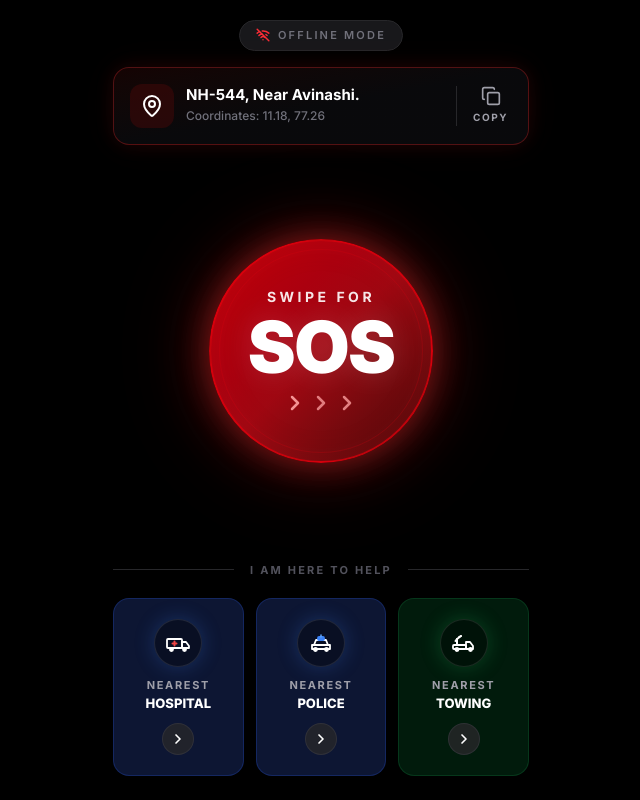
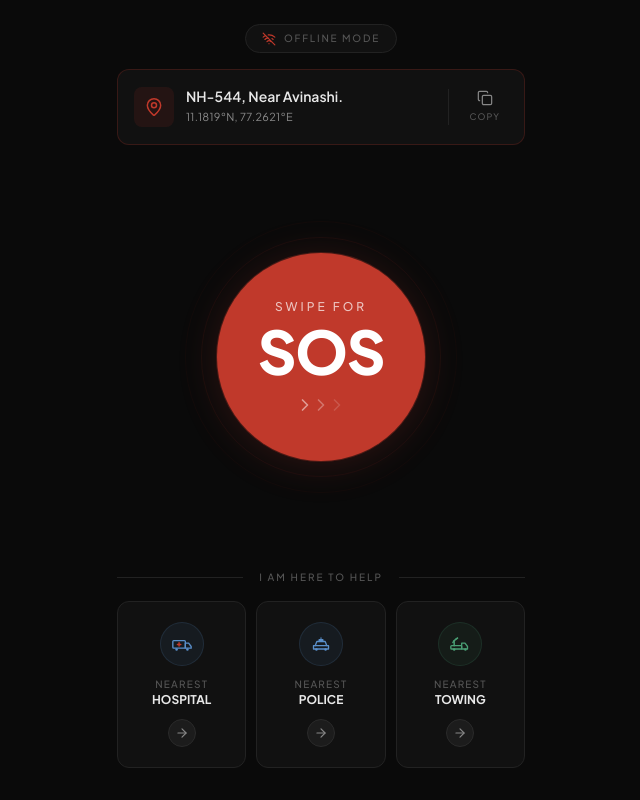
Before and after one commit to kiruthik2006/roadsos, a React (Vite) app: page / in a window 1280 px wide. Shown: the whole page, without its empty margins (319-959 px from the left). Built offline with nearby package versions, Linux system fonts and the light colour scheme.

Commit message:
refine: strip neon glows, swap to muted palette and Plus Jakarta Sans

```diff
--- a/index.html
+++ b/index.html
@@ -9,7 +9,7 @@
     <title>RoadSoS — Emergency Assistance</title>
     <link rel="preconnect" href="https://fonts.googleapis.com" />
     <link rel="preconnect" href="https://fonts.gstatic.com" crossorigin />
-    <link href="https://fonts.googleapis.com/css2?family=Inter:wght@400;500;600;700;800;900&display=swap" rel="stylesheet" />
+    <link href="https://fonts.googleapis.com/css2?family=Plus+Jakarta+Sans:wght@400;500;600;700;800&display=swap" rel="stylesheet" />
   </head>
   <body>
     <div id="root"></div>
--- a/src/App.jsx
+++ b/src/App.jsx
@@ -5,18 +5,17 @@ import {
   Copy,
   Check,
   ChevronRight,
+  ArrowRight,
 } from 'lucide-react';
 
-/* ───────────────────────────── helpers ───────────────────────────── */
+/* ───────────────────────────── Offline Badge ─────────────────────── */
 
 function OfflineBadge() {
   return (
-    <div className="flex justify-center pt-1">
-      <div
-        className="inline-flex items-center gap-2 rounded-full border border-zinc-800 bg-zinc-900 px-4 py-1.5"
-      >
-        <WifiOff className="h-3.5 w-3.5 text-red-500" strokeWidth={2.5} />
-        <span className="text-[11px] font-semibold tracking-[0.2em] text-zinc-500 uppercase">
+    <div className="flex justify-center">
+      <div className="inline-flex items-center gap-2 rounded-full border border-[var(--color-border-subtle)] bg-[var(--color-surface)] px-4 py-1.5">
+        <WifiOff className="h-3.5 w-3.5 text-[var(--color-danger)]" strokeWidth={2} />
+        <span className="text-[10px] font-medium tracking-[0.18em] text-[var(--color-text-tertiary)] uppercase">
           Offline Mode
         </span>
       </div>
@@ -24,7 +23,7 @@ function OfflineBadge() {
   );
 }
 
-/* ─────────────────────────── location card ───────────────────────── */
+/* ─────────────────────────── Location Card ───────────────────────── */
 
 function LocationCard() {
   const [copied, setCopied] = useState(false);
@@ -33,47 +32,43 @@ function LocationCard() {
     const text = 'NH-544, Near Avinashi.\n11.18, 77.26';
     navigator.clipboard?.writeText(text).catch(() => {});
     setCopied(true);
-    setTimeout(() => setCopied(false), 1800);
+    setTimeout(() => setCopied(false), 2000);
   }, []);
 
   return (
-    <div
-      className="w-full rounded-2xl border border-red-900/60 bg-gradient-to-br from-red-950/30 via-zinc-950 to-zinc-950 p-4"
-      style={{ animation: 'location-glow 4s ease-in-out infinite' }}
-    >
+    <div className="w-full rounded-xl border border-[var(--color-danger-muted)]/30 bg-[var(--color-surface)] p-4">
       <div className="flex items-center gap-3">
         {/* Map icon */}
-        <div className="flex-shrink-0 flex items-center justify-center h-11 w-11 rounded-xl bg-red-950/50">
-          <MapPin className="h-6 w-6 text-white" strokeWidth={2} />
+        <div className="flex-shrink-0 flex items-center justify-center h-10 w-10 rounded-lg bg-[var(--color-danger-muted)]/15">
+          <MapPin className="h-5 w-5 text-[var(--color-danger)]" strokeWidth={1.8} />
         </div>
 
         {/* Text */}
         <div className="flex-1 min-w-0">
-          <p className="text-[15px] font-bold text-white leading-tight truncate">
+          <p className="text-[14px] font-semibold text-[var(--color-text-primary)] leading-tight truncate">
             NH-544, Near Avinashi.
           </p>
-          <p className="text-[12px] text-zinc-500 mt-0.5 font-medium">
-            Coordinates: 11.18, 77.26
+          <p className="text-[11px] text-[var(--color-text-secondary)] mt-1 font-normal tracking-wide">
+            11.1819°N, 77.2621°E
           </p>
         </div>
 
         {/* Divider */}
-        <div className="w-px h-10 bg-zinc-800 flex-shrink-0" />
+        <div className="w-px h-9 bg-[var(--color-border-subtle)] flex-shrink-0" />
 
         {/* Copy */}
         <button
           onClick={handleCopy}
-          className="flex flex-col items-center gap-1 flex-shrink-0 px-1 cursor-pointer bg-transparent border-none"
-          style={copied ? { animation: 'copy-flash 0.4s ease-out' } : undefined}
+          className="flex flex-col items-center gap-1 flex-shrink-0 px-2 py-1 cursor-pointer bg-transparent border-none rounded-lg transition-colors duration-150 hover:bg-white/[0.03] active:bg-white/[0.06]"
           aria-label="Copy location"
         >
           {copied ? (
-            <Check className="h-5 w-5 text-green-400" strokeWidth={2} />
+            <Check className="h-4 w-4 text-[var(--color-accent-green)]" strokeWidth={2} />
           ) : (
-            <Copy className="h-5 w-5 text-zinc-400" strokeWidth={2} />
+            <Copy className="h-4 w-4 text-[var(--color-text-secondary)]" strokeWidth={1.8} />
           )}
-          <span className="text-[10px] font-bold tracking-[0.15em] text-zinc-400 uppercase">
-            {copied ? 'Done' : 'Copy'}
+          <span className="text-[9px] font-medium tracking-[0.12em] text-[var(--color-text-tertiary)] uppercase">
+            {copied ? 'Copied' : 'Copy'}
           </span>
         </button>
       </div>
@@ -81,204 +76,185 @@ function LocationCard() {
   );
 }
 
-/* ──────────────────────────── SOS button ─────────────────────────── */
+/* ──────────────────────────── SOS Button ─────────────────────────── */
 
 function SosButton() {
   return (
     <div className="flex-1 flex items-center justify-center">
+      <div className="relative">
+        {/* Outer subtle ring */}
+        <div
+          className="absolute -inset-4 rounded-full border border-[var(--color-danger)]/8"
+        />
+        <div
+          className="absolute -inset-8 rounded-full border border-[var(--color-danger)]/4"
+        />
+
         <button
-        className="relative h-56 w-56 rounded-full border-2 border-red-600/70 cursor-pointer
-          bg-gradient-to-br from-red-700 via-red-800 to-red-950
-          flex flex-col items-center justify-center gap-1
-          transition-transform duration-200 active:scale-95
-          select-none"
+          className="relative h-52 w-52 rounded-full cursor-pointer
+            bg-[var(--color-danger)]
+            flex flex-col items-center justify-center gap-1.5
+            transition-all duration-200 active:scale-[0.97]
+            select-none border-none outline-none"
           style={{
-          animation: 'sos-pulse 3s ease-in-out infinite',
+            boxShadow: '0 4px 40px rgba(192, 57, 43, 0.2), 0 0 0 1px rgba(192, 57, 43, 0.3)',
           }}
           aria-label="Swipe for SOS"
         >
-        {/* Inner ring highlight */}
-        <div className="absolute inset-2 rounded-full border border-red-600/20 pointer-events-none" />
-
-        <span className="text-white/90 text-sm font-bold tracking-[0.25em] uppercase">
+          <span className="text-white/70 text-xs font-medium tracking-[0.25em] uppercase">
             Swipe For
           </span>
-        <span className="text-white text-7xl font-black leading-none tracking-tight"
-          style={{ textShadow: '0 0 30px rgba(255,255,255,0.15)' }}>
+          <span className="text-white text-6xl font-extrabold leading-none -tracking-[0.02em]">
             SOS
           </span>
 
-        {/* Chevron arrows */}
-        <div className="flex items-center gap-0.5 mt-1">
-          <ChevronRight className="h-6 w-6 text-red-300" strokeWidth={2.5} style={{ opacity: 0.9 }} />
-          <ChevronRight
-            className="h-6 w-6 text-red-300"
-            strokeWidth={2.5}
-            style={{ opacity: 0.5, animation: 'chevron-shimmer 2s ease-in-out 0.3s infinite' }}
-          />
-          <ChevronRight
-            className="h-6 w-6 text-red-300"
-            strokeWidth={2.5}
-            style={{ opacity: 0.25, animation: 'chevron-shimmer 2s ease-in-out 0.6s infinite' }}
-          />
+          {/* Chevron arrows — static, fading opacity */}
+          <div className="flex items-center -space-x-1 mt-2">
+            <ChevronRight className="h-5 w-5 text-white/50" strokeWidth={2} />
+            <ChevronRight className="h-5 w-5 text-white/30" strokeWidth={2} />
+            <ChevronRight className="h-5 w-5 text-white/15" strokeWidth={2} />
           </div>
         </button>
+      </div>
     </div>
   );
 }
 
-/* ──────────────────────────── divider ────────────────────────────── */
+/* ──────────────────────────── Divider ────────────────────────────── */
 
 function HelpDivider() {
   return (
-    <div className="flex items-center gap-4 py-1">
-      <div className="flex-1 h-px bg-zinc-800" />
-      <span className="text-[11px] font-bold tracking-[0.2em] text-zinc-600 uppercase whitespace-nowrap">
+    <div className="flex items-center gap-4">
+      <div className="flex-1 h-px bg-[var(--color-border-subtle)]" />
+      <span className="text-[10px] font-medium tracking-[0.2em] text-[var(--color-text-tertiary)] uppercase whitespace-nowrap">
         I Am Here To Help
       </span>
-      <div className="flex-1 h-px bg-zinc-800" />
+      <div className="flex-1 h-px bg-[var(--color-border-subtle)]" />
     </div>
   );
 }
 
-/* ───────────────────── bottom action cards ───────────────────────── */
+/* ───────────────────── Bottom Action Cards ───────────────────────── */
 
-function ActionCard({ icon, line1, line2, bgClass, borderClass, glowColor }) {
+function ActionCard({ icon, line1, line2, accentColor }) {
   return (
-    <div
-      className={`flex flex-col items-center gap-3 rounded-2xl border ${borderClass} ${bgClass} px-2 py-5`}
-    >
+    <div className="flex flex-col items-center gap-3 rounded-xl border border-[var(--color-border-subtle)] bg-[var(--color-surface)] px-2 py-5">
       {/* Icon circle */}
       <div
-        className="flex items-center justify-center h-12 w-12 rounded-full bg-black/30 border border-white/10"
-        style={{ boxShadow: `0 0 20px ${glowColor}` }}
+        className="flex items-center justify-center h-11 w-11 rounded-full"
+        style={{
+          backgroundColor: `${accentColor}15`,
+          border: `1px solid ${accentColor}25`,
+        }}
       >
         {icon}
       </div>
 
       {/* Label */}
       <div className="text-center">
-        <p className="text-[11px] font-bold tracking-[0.15em] text-zinc-400 uppercase leading-tight">
+        <p className="text-[10px] font-medium tracking-[0.12em] text-[var(--color-text-tertiary)] uppercase leading-tight">
           {line1}
         </p>
-        <p className="text-[13px] font-extrabold text-white uppercase leading-tight mt-0.5">
+        <p className="text-[12px] font-bold text-[var(--color-text-primary)] uppercase leading-tight mt-0.5">
           {line2}
         </p>
       </div>
 
       {/* Go button */}
       <button
-        className="flex items-center justify-center h-8 w-8 rounded-full bg-zinc-800/80 border border-zinc-700/50 cursor-pointer transition-colors hover:bg-zinc-700"
+        className="flex items-center justify-center h-7 w-7 rounded-full bg-[var(--color-surface-elevated)] border border-[var(--color-border-muted)] cursor-pointer transition-colors duration-150 hover:bg-[var(--color-border-muted)]"
         aria-label={`Navigate to ${line2}`}
       >
-        <ChevronRight className="h-4 w-4 text-white" strokeWidth={2.5} />
+        <ArrowRight className="h-3.5 w-3.5 text-[var(--color-text-secondary)]" strokeWidth={2} />
       </button>
     </div>
   );
 }
 
-/* ─── custom SVG icons (Lucide doesn't have exact ambulance/police) ── */
+/* ─── Custom SVG Icons ─────────────────────────────────────────────── */
 
 function AmbulanceIcon() {
   return (
-    <svg viewBox="0 0 24 24" className="h-6 w-6" fill="none" stroke="white" strokeWidth="1.8" strokeLinecap="round" strokeLinejoin="round">
-      {/* Ambulance body */}
+    <svg viewBox="0 0 24 24" className="h-5 w-5" fill="none" stroke="#5a8fca" strokeWidth="1.6" strokeLinecap="round" strokeLinejoin="round">
       <rect x="1" y="8" width="15" height="9" rx="1" />
       <path d="M16 11h4l3 4v2h-7V11z" />
-      {/* Wheels */}
-      <circle cx="5.5" cy="18.5" r="1.5" fill="white" />
-      <circle cx="18.5" cy="18.5" r="1.5" fill="white" />
-      {/* Cross */}
-      <line x1="8.5" y1="10.5" x2="8.5" y2="14.5" stroke="#ef4444" strokeWidth="2" />
-      <line x1="6.5" y1="12.5" x2="10.5" y2="12.5" stroke="#ef4444" strokeWidth="2" />
+      <circle cx="5.5" cy="18.5" r="1.5" fill="#5a8fca" stroke="none" />
+      <circle cx="18.5" cy="18.5" r="1.5" fill="#5a8fca" stroke="none" />
+      <line x1="8.5" y1="10.5" x2="8.5" y2="14.5" stroke="#c0392b" strokeWidth="1.8" />
+      <line x1="6.5" y1="12.5" x2="10.5" y2="12.5" stroke="#c0392b" strokeWidth="1.8" />
     </svg>
   );
 }
 
 function PoliceCarIcon() {
   return (
-    <svg viewBox="0 0 24 24" className="h-6 w-6" fill="none" stroke="white" strokeWidth="1.8" strokeLinecap="round" strokeLinejoin="round">
-      {/* Car body */}
+    <svg viewBox="0 0 24 24" className="h-5 w-5" fill="none" stroke="#5a8fca" strokeWidth="1.6" strokeLinecap="round" strokeLinejoin="round">
       <path d="M3 14h18v4H3z" />
       <path d="M5 14l2-5h10l2 5" />
-      {/* Wheels */}
-      <circle cx="6.5" cy="18.5" r="1.5" fill="white" />
-      <circle cx="17.5" cy="18.5" r="1.5" fill="white" />
-      {/* Siren light */}
-      <rect x="9" y="6" width="6" height="3" rx="1" fill="#3b82f6" stroke="#3b82f6" />
-      {/* Light beam */}
-      <line x1="12" y1="4" x2="12" y2="6" stroke="#60a5fa" strokeWidth="1.5" />
+      <circle cx="6.5" cy="18.5" r="1.5" fill="#5a8fca" stroke="none" />
+      <circle cx="17.5" cy="18.5" r="1.5" fill="#5a8fca" stroke="none" />
+      <rect x="9" y="6" width="6" height="3" rx="1" fill="#5a8fca" stroke="none" />
+      <line x1="12" y1="4.5" x2="12" y2="6" stroke="#5a8fca" strokeWidth="1.2" />
     </svg>
   );
 }
 
 function TowTruckIcon() {
   return (
-    <svg viewBox="0 0 24 24" className="h-6 w-6" fill="none" stroke="white" strokeWidth="1.8" strokeLinecap="round" strokeLinejoin="round">
-      {/* Truck cab */}
+    <svg viewBox="0 0 24 24" className="h-5 w-5" fill="none" stroke="#4a9e74" strokeWidth="1.6" strokeLinecap="round" strokeLinejoin="round">
       <path d="M14 11h4l3 4v3h-7V11z" />
-      {/* Flatbed */}
       <rect x="1" y="14" width="13" height="4" rx="1" />
-      {/* Tow arm */}
-      <path d="M5 14V8l4-3" strokeWidth="2" />
+      <path d="M5 14V8l4-3" strokeWidth="1.8" />
       <path d="M9 5l-2 1" />
-      {/* Hook */}
-      <path d="M5 8l-1.5 2" strokeWidth="2" />
-      {/* Wheels */}
-      <circle cx="5" cy="18.5" r="1.5" fill="white" />
-      <circle cx="18.5" cy="18.5" r="1.5" fill="white" />
+      <path d="M5 8l-1.5 2" strokeWidth="1.8" />
+      <circle cx="5" cy="18.5" r="1.5" fill="#4a9e74" stroke="none" />
+      <circle cx="18.5" cy="18.5" r="1.5" fill="#4a9e74" stroke="none" />
     </svg>
   );
 }
 
 function BottomGrid() {
   return (
-    <div className="grid grid-cols-3 gap-3">
+    <div className="grid grid-cols-3 gap-2.5">
       <ActionCard
         icon={<AmbulanceIcon />}
         line1="Nearest"
         line2="Hospital"
-        bgClass="bg-blue-950/60"
-        borderClass="border-blue-900/50"
-        glowColor="rgba(59, 130, 246, 0.25)"
+        accentColor="#5a8fca"
       />
       <ActionCard
         icon={<PoliceCarIcon />}
         line1="Nearest"
         line2="Police"
-        bgClass="bg-blue-950/60"
-        borderClass="border-blue-900/50"
-        glowColor="rgba(59, 130, 246, 0.25)"
+        accentColor="#5a8fca"
       />
       <ActionCard
         icon={<TowTruckIcon />}
         line1="Nearest"
         line2="Towing"
-        bgClass="bg-green-950/60"
-        borderClass="border-green-900/50"
-        glowColor="rgba(34, 197, 94, 0.25)"
+        accentColor="#4a9e74"
       />
     </div>
   );
 }
 
-/* ──────────────────────────── main app ───────────────────────────── */
+/* ──────────────────────────── Main App ───────────────────────────── */
 
 export default function App() {
   return (
-    <div className="min-h-screen bg-black flex items-center justify-center">
-      <div className="max-w-md w-full h-screen flex flex-col justify-between p-4 gap-3">
-        {/* Top section */}
-        <div className="flex flex-col gap-4">
+    <div className="min-h-screen bg-[#0a0a0a] flex items-center justify-center">
+      <div className="max-w-md w-full h-screen flex flex-col justify-between p-5 gap-3">
+        {/* Top */}
+        <div className="flex flex-col gap-4 pt-1">
           <OfflineBadge />
           <LocationCard />
         </div>
 
-        {/* Center SOS */}
+        {/* Center */}
         <SosButton />
 
-        {/* Bottom section */}
-        <div className="flex flex-col gap-4 pb-2">
+        {/* Bottom */}
+        <div className="flex flex-col gap-4 pb-3">
           <HelpDivider />
           <BottomGrid />
         </div>
--- a/src/index.css
+++ b/src/index.css
@@ -1,66 +1,42 @@
 @import "tailwindcss";
 
 @theme {
-  --font-sans: 'Inter', system-ui, -apple-system, sans-serif;
+  --font-sans: 'Plus Jakarta Sans', system-ui, -apple-system, sans-serif;
+  --color-surface: #111111;
+  --color-surface-raised: #161616;
+  --color-surface-elevated: #1c1c1c;
+  --color-border-subtle: #222222;
+  --color-border-muted: #2a2a2a;
+  --color-text-primary: #e8e8e8;
+  --color-text-secondary: #888888;
+  --color-text-tertiary: #555555;
+  --color-danger: #c0392b;
+  --color-danger-muted: #922b21;
+  --color-accent-blue: #2c5282;
+  --color-accent-green: #276749;
 }
 
 @layer base {
   *, *::before, *::after {
     box-sizing: border-box;
+    margin: 0;
+    padding: 0;
   }
 
   body {
-    margin: 0;
-    padding: 0;
-    background: #000;
+    background: #0a0a0a;
     font-family: var(--font-sans);
     -webkit-font-smoothing: antialiased;
     -moz-osx-font-smoothing: grayscale;
+    color: var(--color-text-primary);
   }
 
   #root {
     width: 100%;
     height: 100%;
   }
-}
 
-/* SOS Button glow pulse animation */
-@keyframes sos-pulse {
-  0%, 100% {
-    box-shadow:
-      0 0 30px rgba(220, 38, 38, 0.4),
-      0 0 60px rgba(220, 38, 38, 0.3),
-      0 0 100px rgba(220, 38, 38, 0.15),
-      inset 0 0 30px rgba(220, 38, 38, 0.1);
-  }
-  50% {
-    box-shadow:
-      0 0 40px rgba(220, 38, 38, 0.6),
-      0 0 80px rgba(220, 38, 38, 0.4),
-      0 0 120px rgba(220, 38, 38, 0.2),
-      inset 0 0 40px rgba(220, 38, 38, 0.15);
+  button {
+    font-family: inherit;
   }
 }
-
-/* Chevron shimmer animation */
-@keyframes chevron-shimmer {
-  0% { opacity: 0.2; }
-  50% { opacity: 0.8; }
-  100% { opacity: 0.2; }
-}
-
-/* Location card glow */
-@keyframes location-glow {
-  0%, 100% {
-    box-shadow: 0 0 15px rgba(220, 38, 38, 0.08), 0 0 30px rgba(220, 38, 38, 0.04);
-  }
-  50% {
-    box-shadow: 0 0 20px rgba(220, 38, 38, 0.12), 0 0 40px rgba(220, 38, 38, 0.06);
-  }
-}
-
-/* Copy button feedback */
-@keyframes copy-flash {
-  0% { color: #22c55e; }
-  100% { color: #ffffff; }
-}
```
Lines whose indentation alone changed are shown as unchanged.
